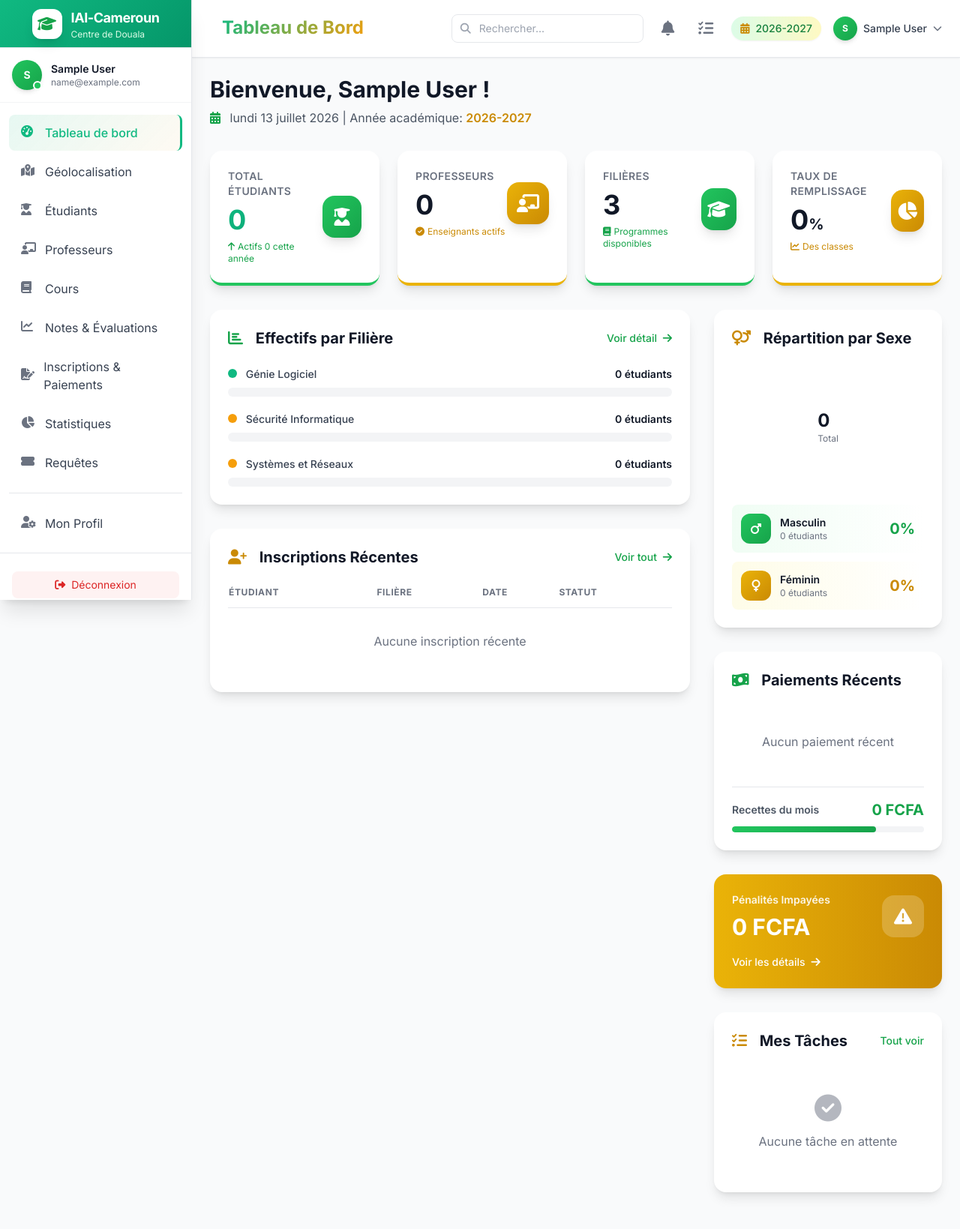
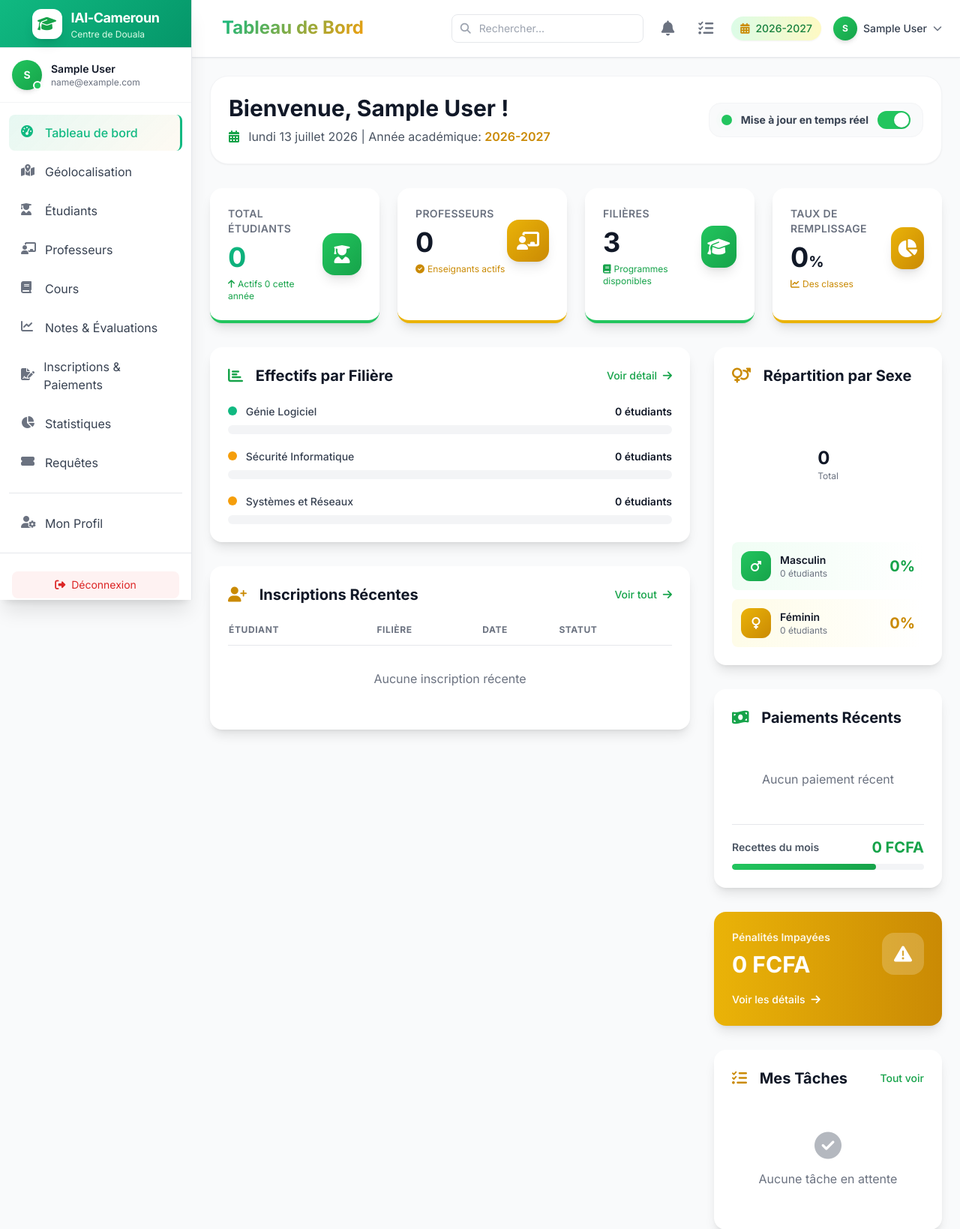
Before and after one commit to patch57/iai_gestion, a Django app: page /tableau-de-bord/ in a window 1280 px wide. Shown: the top 1639 px of the page at 75% size. Run offline with Django 5.2, Linux system fonts and the light colour scheme; the visitor is signed in with stand-in values (Sample User, id 1); data comes from the database, SQL or seed files in the repository; data that the repository does not hold is empty; some libraries are stand-ins or nearby versions.

Commit message:
feat: ajout du mode temps reel auto-refresh sur le dashboard admin

```diff
--- a/apps/tableau_bord/views.py
+++ b/apps/tableau_bord/views.py
@@ -1465,7 +1465,7 @@ def api_statistiques_rapides(request):
 
     data = {
         'total_etudiants': Etudiant.objects.filter(statut__in=['ACTIF', 'INSCRIT']).count(),
-        'total_professeurs': 0,
+        'total_professeurs': Professeur.objects.count(),
         'total_filieres': Filiere.objects.filter(est_active=True).count(),
         'taux_remplissage': taux_remplissage,
         'recettes_mois': float(recettes_mois),
--- a/templates/tableau_bord/dashboard.html
+++ b/templates/tableau_bord/dashboard.html
@@ -89,7 +89,8 @@
 {% block content %}
 <div class="animate-fadeInUp">
     <!-- Header avec bienvenue -->
-    <div class="mb-8">
+    <div class="mb-8 flex flex-col md:flex-row md:items-center md:justify-between bg-white p-6 rounded-3xl border border-gray-100 shadow-sm">
+        <div>
             <h1 class="text-3xl font-bold text-gray-900 mb-2">
                 Bienvenue, {{ nom_utilisateur|default:"Administrateur" }} !
             </h1>
@@ -98,6 +99,19 @@
                 {{ date_aujourdhui|date:"l d F Y" }} | Année académique:
                 <span class="font-semibold text-yellow-600">{{ annee_academique }}</span>
             </p>
+        </div>
+
+        <!-- Contrôle de rafraîchissement automatique en temps réel -->
+        <div class="mt-4 md:mt-0 flex items-center bg-gray-50 px-4 py-2.5 rounded-2xl border border-gray-100 space-x-3">
+            <span class="relative flex h-3.5 w-3.5">
+                <span class="animate-ping absolute inline-flex h-full w-full rounded-full bg-green-400 opacity-75"></span>
+                <span class="relative inline-flex rounded-full h-3.5 w-3.5 bg-green-500 transition-colors" id="live-indicator"></span>
+            </span>
+            <span class="text-sm font-bold text-gray-700">Mise à jour en temps réel</span>
+            <button id="btn-live-toggle" class="relative inline-flex h-6 w-11 flex-shrink-0 cursor-pointer rounded-full border-2 border-transparent transition-colors duration-200 ease-in-out focus:outline-none focus:ring-2 focus:ring-green-500 bg-green-500" role="switch" aria-checked="true">
+                <span id="live-toggle-dot" class="pointer-events-none inline-block h-5 w-5 transform rounded-full bg-white shadow ring-0 transition duration-200 ease-in-out translate-x-5"></span>
+            </button>
+        </div>
     </div>
 
     <!-- Statistics Cards - Style moderne vert et jaune -->
@@ -524,7 +538,56 @@
             }, 100);
         });
 
-        // Actualisation dynamique des stats en temps réel
+        // Gestion de la mise à jour automatique (Live Auto-Refresh)
+        const btnToggle = document.getElementById('btn-live-toggle');
+        const toggleDot = document.getElementById('live-toggle-dot');
+        const liveIndicator = document.getElementById('live-indicator');
+
+        let autoRefreshInterval = null;
+        let isLiveEnabled = localStorage.getItem('dashboard_live_refresh') !== 'false'; // Par défaut actif
+
+        function updateToggleUI() {
+            if (isLiveEnabled) {
+                btnToggle.classList.remove('bg-gray-200');
+                btnToggle.classList.add('bg-green-500');
+                toggleDot.classList.remove('translate-x-0');
+                toggleDot.classList.add('translate-x-5');
+                liveIndicator.classList.remove('bg-gray-400');
+                liveIndicator.classList.add('bg-green-500');
+                liveIndicator.previousElementSibling.classList.remove('hidden'); // Ping animation
+
+                // Démarrer l'auto-refresh (rechargement complet de la page toutes les 20 secondes)
+                if (!autoRefreshInterval) {
+                    autoRefreshInterval = setInterval(() => {
+                        window.location.reload();
+                    }, 20000);
+                }
+            } else {
+                btnToggle.classList.remove('bg-green-500');
+                btnToggle.classList.add('bg-gray-200');
+                toggleDot.classList.remove('translate-x-5');
+                toggleDot.classList.add('translate-x-0');
+                liveIndicator.classList.remove('bg-green-500');
+                liveIndicator.classList.add('bg-gray-400');
+                liveIndicator.previousElementSibling.classList.add('hidden'); // Ping animation
+
+                if (autoRefreshInterval) {
+                    clearInterval(autoRefreshInterval);
+                    autoRefreshInterval = null;
+                }
+            }
+        }
+
+        if (btnToggle) {
+            btnToggle.addEventListener('click', () => {
+                isLiveEnabled = !isLiveEnabled;
+                localStorage.setItem('dashboard_live_refresh', isLiveEnabled);
+                updateToggleUI();
+            });
+            updateToggleUI();
+        }
+
+        // Actualisation dynamique des stats en temps réel (pour les cartes en plus courte fréquence si pas de rechargement complet)
         function actualiserStatsTempsReel() {
             fetch('/tableau-de-bord/api/statistiques-rapides/')
                 .then(response => response.json())
@@ -576,7 +639,7 @@
                 .catch(err => console.error("Erreur lors du rafraîchissement temps réel :", err));
         }
 
-        // Rafraîchir toutes les 10 secondes pour un temps réel optimal
+        // Rafraîchir toutes les 10 secondes pour les cartes
         setInterval(actualiserStatsTempsReel, 10000);
     });
 </script>
```
Lines whose indentation alone changed are shown as unchanged.
